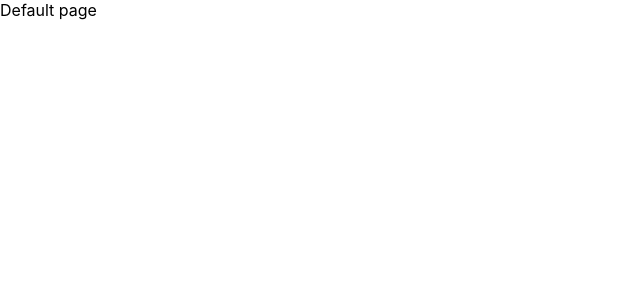
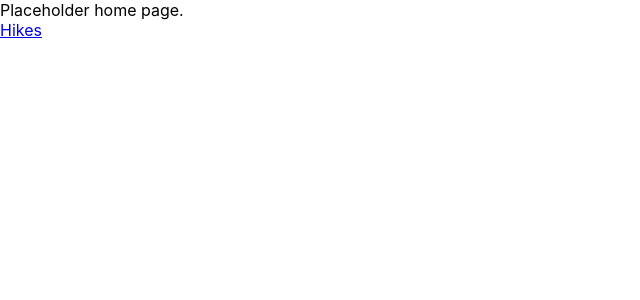
Before and after one commit to DallasEpperson/dallasepperson-react-web, a React (Create React App) app: page / in a window 1280 px wide. Shown: the top 300 px of the page, without its empty margins (0-640 px from the left). Built offline with nearby package versions, Linux system fonts and the light colour scheme.

Commit message:
Add home page placeholder

```diff
--- a/src/App.js
+++ b/src/App.js
@@ -1,6 +1,7 @@
 import './App.css';
 
 import Hikes from './Hikes/Hikes';
+import Home from './Home';
 
 import {
   BrowserRouter,
@@ -12,7 +13,7 @@ function App() {
   return (
     <BrowserRouter>
       <Routes>
-        <Route exact path="/" element={<div>Default page</div>} />
+        <Route exact path="/" element={<Home />} />
         <Route path="/hikes/*" element={<Hikes />} />
         <Route path="*" element={<div>No match</div>} />
       </Routes>
--- /dev/null
+++ b/src/Home.js
@@ -0,0 +1,12 @@
+import {Link} from 'react-router-dom';
+
+function Home() {
+    return (
+        <div>
+            <div>Placeholder home page.</div>
+            <Link to="/hikes/">Hikes</Link>
+        </div>
+    )
+}
+
+export default Home;
```
